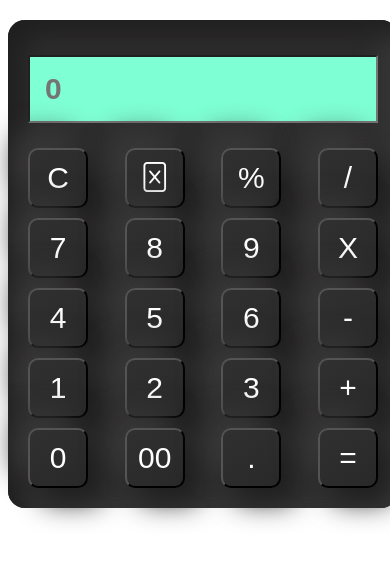
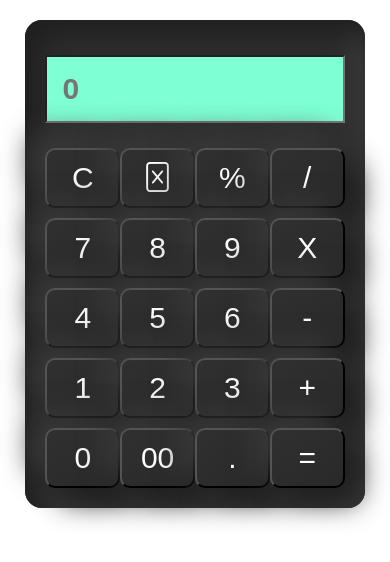
Before and after one commit to roopakonuguru/calculator, a plain HTML site: page index.html in a window 390 px wide. Drawn offline with nearby package versions, Linux system fonts and the light colour scheme.

Commit message:
'version1'

```diff
--- a/style.css
+++ b/style.css
@@ -40,3 +40,93 @@ button{
                 -14px -14px 28px #3c3b3b;
 
 }
+/* --------------lap screen---------- */
+@media(max-width : 768px){
+    .container{
+        width: 80%;
+        /* height: auto; */
+        margin: 20px auto;
+        padding: 20px;
+        border-radius: 17px;
+        background: #2e2d2d;
+        box-shadow: inset 14px 14px 28px #201f1f,
+                    inset -14px -14px 28px #3c3b3b;
+    }
+    input{
+        width: 100%;
+        padding: 15px;
+        margin: 15px auto;
+        font-size: 30px;
+        font-weight: bolder;
+        box-sizing: border-box;
+        outline: none;
+        background-color: aquamarine;
+    }
+    .row{
+        display: flex;
+        justify-content: space-between;
+        margin-top: 10px;
+
+
+    }
+    button{
+        display: flex;
+        justify-content: center;
+        align-items: center;
+        width: 100px;
+        height: 60px;
+        font-size: 30px;
+        border-radius: 10px;
+        color: #ffff;
+        /* border: none; */
+        background: linear-gradient(145deg, #313030, #292929);
+        box-shadow:  14px 14px 28px #201f1f,
+                    -14px -14px 28px #3c3b3b;
+
+    }
+}
+/* -----------tabscreen---------- */
+@media(max-width : 600px){
+    .container{
+        width: 80%;
+        /* height: auto; */
+        margin: 20px auto;
+        padding: 20px;
+        border-radius: 17px;
+        background: #2e2d2d;
+        box-shadow: inset 14px 14px 28px #201f1f,
+                    inset -14px -14px 28px #3c3b3b;
+    }
+    input{
+        width: 100%;
+        padding: 15px;
+        margin: 15px auto;
+        font-size: 30px;
+        font-weight: bolder;
+        box-sizing: border-box;
+        outline: none;
+        background-color: aquamarine;
+    }
+    .row{
+        display: flex;
+        justify-content: space-between;
+        margin-top: 10px;
+
+
+    }
+    button{
+        display: flex;
+        justify-content: center;
+        align-items: center;
+        width: 80px;
+        height: 60px;
+        font-size: 30px;
+        border-radius: 10px;
+        color: #ffff;
+        /* border: none; */
+        background: linear-gradient(145deg, #313030, #292929);
+        box-shadow:  14px 14px 28px #201f1f,
+                    -14px -14px 28px #3c3b3b;
+
+    }
+}
```
